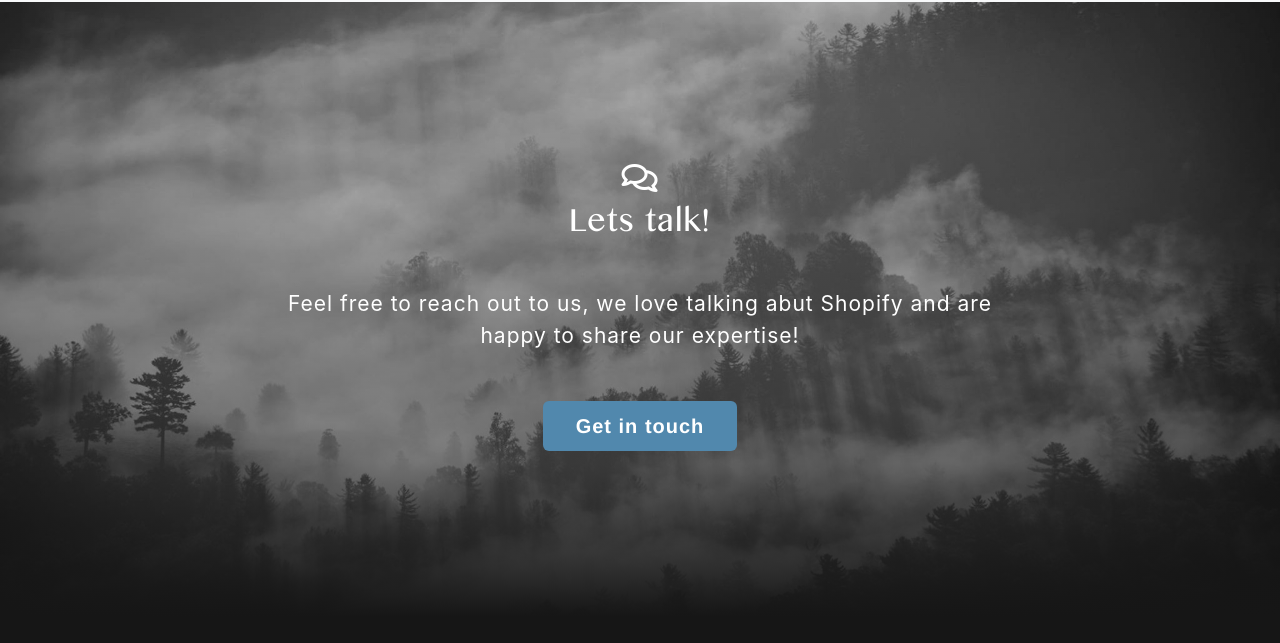
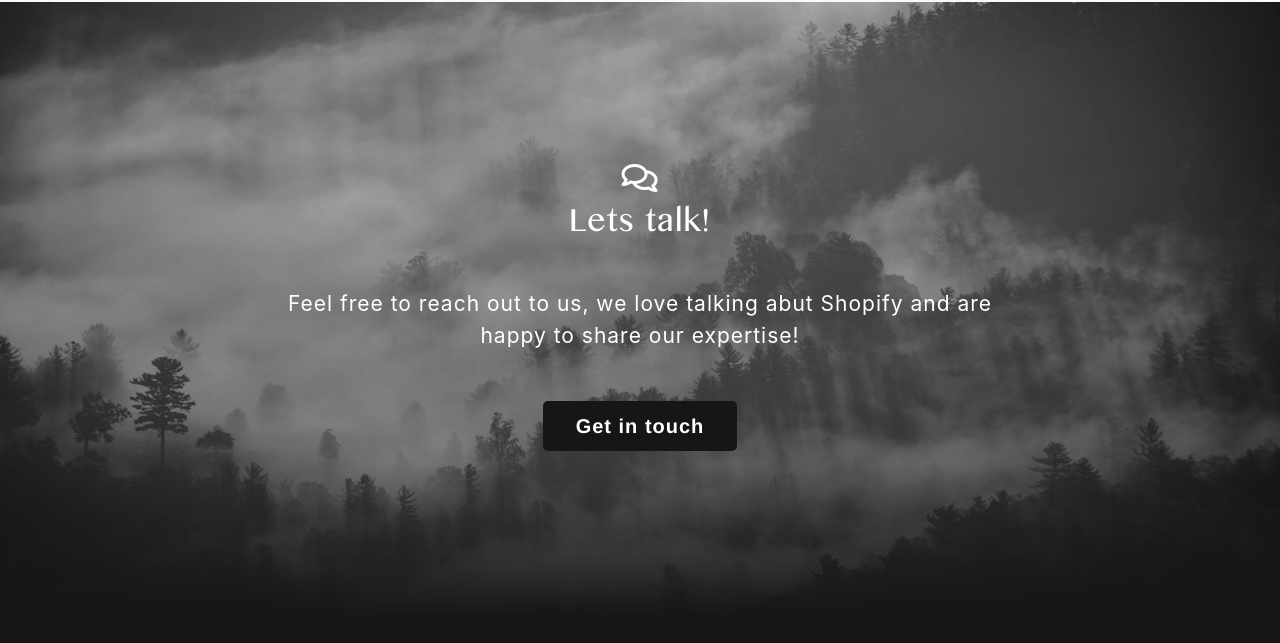
Before and after one commit to hogshouse/cooperandco, a website with bundled scripts: page index.html in a window 1280 px wide. Shown: the part 4059-4702 px from the top of the page. Built offline with nearby package versions, Linux system fonts and the light colour scheme; a script that the page names is missing.

Commit message:
Updated typeform

```diff
--- a/index.html
+++ b/index.html
@@ -215,7 +215,7 @@ solutions powered by <img src="img/shopify-mono-white2.png" width="125" alt=""><
             <button type="submit" class="btn btn-primary mx-auto">Subscribe</button>
           </form> -->
 
-          <a class="typeform-share button" href="https://samcooper358256.typeform.com/to/YpJMgC" data-mode="drawer_right" style="display:inline-block;text-decoration:none;background-color:#5188AD;color:white;cursor:pointer;font-family:Helvetica,Arial,sans-serif;font-size:20px;line-height:50px;text-align:center;margin:0;height:50px;padding:0px 33px;border-radius:6px;max-width:100%;white-space:nowrap;overflow:hidden;text-overflow:ellipsis;font-weight:bold;-webkit-font-smoothing:antialiased;-moz-osx-font-smoothing:grayscale;" data-submit-close-delay="0" target="_blank">Get in touch </a> <script> (function() { var qs,js,q,s,d=document, gi=d.getElementById, ce=d.createElement, gt=d.getElementsByTagName, id="typef_orm_share", b="https://embed.typeform.com/"; if(!gi.call(d,id)){ js=ce.call(d,"script"); js.id=id; js.src=b+"embed.js"; q=gt.call(d,"script")[0]; q.parentNode.insertBefore(js,q) } })() </script>
+          <a class="typeform-share button" href="https://samcooper358256.typeform.com/to/YpJMgC" data-mode="drawer_right" style="display:inline-block;text-decoration:none;background-color:#161616;color:white;cursor:pointer;font-family:Helvetica,Arial,sans-serif;font-size:20px;line-height:50px;text-align:center;margin:0;height:50px;padding:0px 33px;border-radius:5px;max-width:100%;white-space:nowrap;overflow:hidden;text-overflow:ellipsis;font-weight:bold;-webkit-font-smoothing:antialiased;-moz-osx-font-smoothing:grayscale;" target="_blank">Get in touch </a> <script> (function() { var qs,js,q,s,d=document, gi=d.getElementById, ce=d.createElement, gt=d.getElementsByTagName, id="typef_orm_share", b="https://embed.typeform.com/"; if(!gi.call(d,id)){ js=ce.call(d,"script"); js.id=id; js.src=b+"embed.js"; q=gt.call(d,"script")[0]; q.parentNode.insertBefore(js,q) } })() </script>
 
 
 
```
